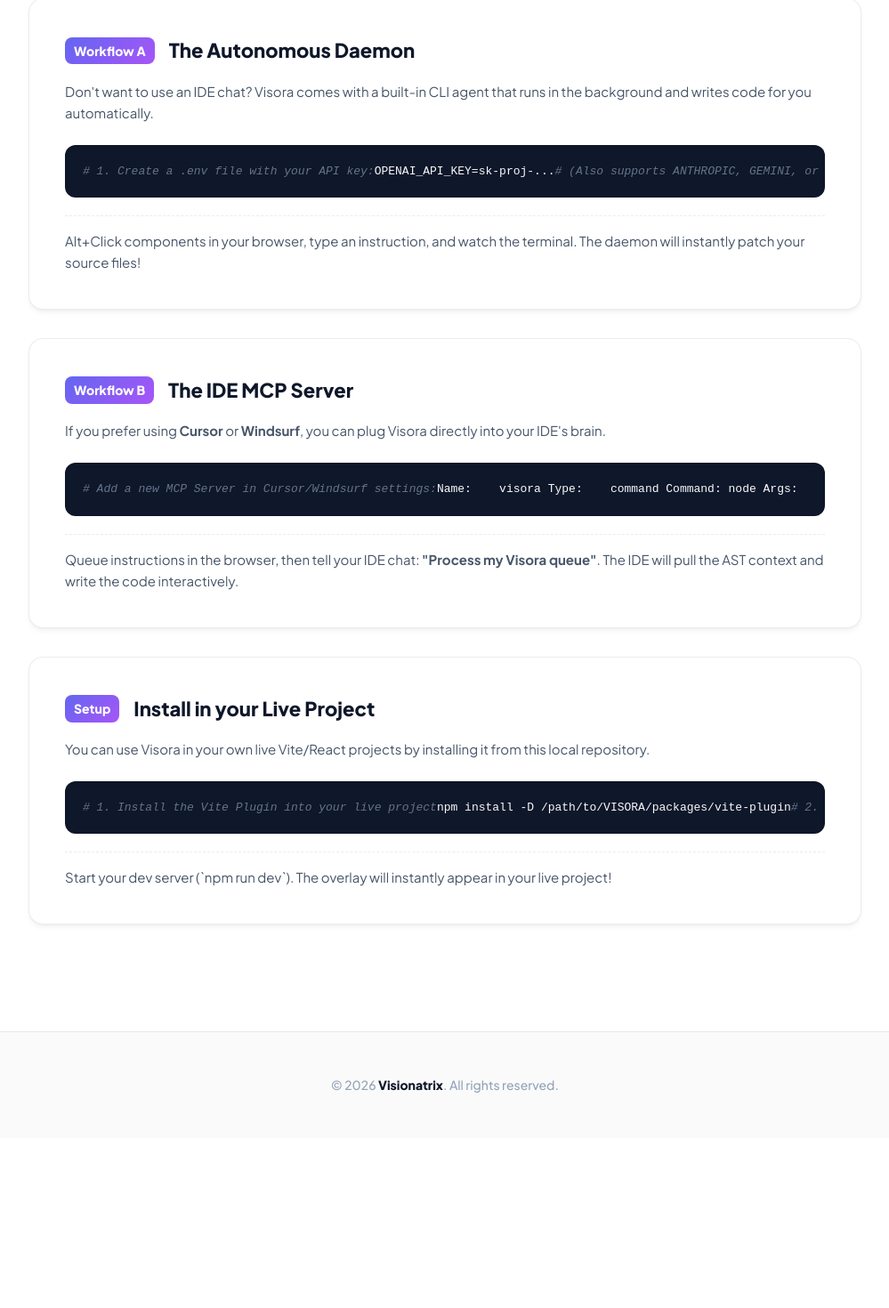
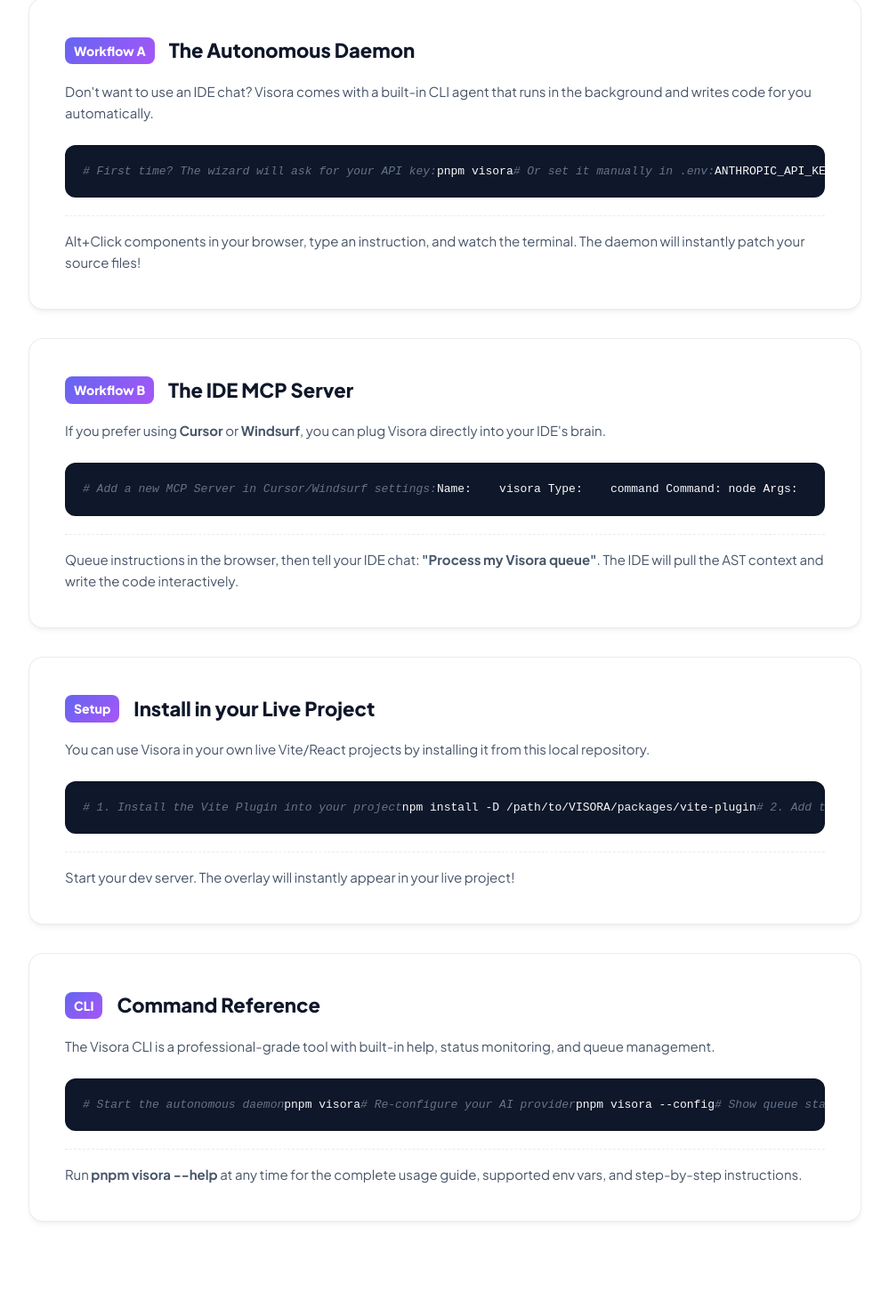
Before and after one commit to yuvrajrathod14/VISORA, a React (Vite) app in the folder apps/demo/: page / in a window 1280 px wide. Shown: the part 1824-3294 px from the top of the page at 89% size, without its empty margins (140-1139 px from the left). Before the commit the page ends 3103 px from the top, so only its background shows below. Built offline with nearby package versions, Linux system fonts and the light colour scheme.

Commit message:
docs: add complete CLI reference to README and demo app Quick Start Guide

```diff
--- a/apps/demo/src/components/HowToUse.tsx
+++ b/apps/demo/src/components/HowToUse.tsx
@@ -19,15 +19,12 @@
           <div className="code-block">
             <pre>
               <code>
-<span className="code-comment"># 1. Create a .env file with your API key:</span>
-OPENAI_API_KEY=sk-proj-...
-<span className="code-comment"># (Also supports ANTHROPIC, GEMINI, or OLLAMA)</span>
-
-<span className="code-comment"># 2. Run the background daemon:</span>
+<span className="code-comment"># First time? The wizard will ask for your API key:</span>
 pnpm visora
 
-<span className="code-comment"># Tip: Change AI provider later by running:</span>
-<span className="code-comment"># pnpm visora --config</span>
+<span className="code-comment"># Or set it manually in .env:</span>
+ANTHROPIC_API_KEY=sk-ant-...
+<span className="code-comment"># Also supports: OPENAI, GEMINI, or OLLAMA</span>
               </code>
             </pre>
           </div>
@@ -52,8 +49,8 @@
 Name:    visora
 Type:    command
 Command: node
-Args:    /absolute/path/to/VISORA/packages/mcp-server/dist/index.js
-Env:     VISORA_PROJECT_ROOT=/absolute/path/to/VISORA
+Args:    /path/to/VISORA/packages/mcp-server/dist/index.js
+Env:     VISORA_PROJECT_ROOT=/path/to/VISORA
               </code>
             </pre>
           </div>
@@ -62,7 +59,7 @@
           </p>
         </div>
 
-        {/* Live Project Installation Guide */}
+        {/* Live Project Installation */}
         <div className="how-to-card">
           <div className="how-to-step">
             <span className="step-number">Setup</span>
@@ -74,7 +71,7 @@
           <div className="code-block">
             <pre>
               <code>
-<span className="code-comment"># 1. Install the Vite Plugin into your live project</span>
+<span className="code-comment"># 1. Install the Vite Plugin into your project</span>
 npm install -D /path/to/VISORA/packages/vite-plugin
 
 <span className="code-comment"># 2. Add to vite.config.ts</span>
@@ -86,7 +83,44 @@
             </pre>
           </div>
           <p className="step-footer">
-            Start your dev server (`npm run dev`). The overlay will instantly appear in your live project!
+            Start your dev server. The overlay will instantly appear in your live project!
+          </p>
+        </div>
+
+        {/* CLI Reference */}
+        <div className="how-to-card">
+          <div className="how-to-step">
+            <span className="step-number">CLI</span>
+            <h3>Command Reference</h3>
+          </div>
+          <p>
+            The Visora CLI is a professional-grade tool with built-in help, status monitoring, and queue management.
+          </p>
+          <div className="code-block">
+            <pre>
+              <code>
+<span className="code-comment"># Start the autonomous daemon</span>
+pnpm visora
+
+<span className="code-comment"># Re-configure your AI provider</span>
+pnpm visora --config
+
+<span className="code-comment"># Show queue status across workspace</span>
+pnpm visora --status
+
+<span className="code-comment"># Clear completed/failed tasks</span>
+pnpm visora --clear
+
+<span className="code-comment"># Show full help page</span>
+pnpm visora --help
+
+<span className="code-comment"># Show version</span>
+pnpm visora --version
+              </code>
+            </pre>
+          </div>
+          <p className="step-footer">
+            Run <strong>pnpm visora --help</strong> at any time for the complete usage guide, supported env vars, and step-by-step instructions.
           </p>
         </div>
       </div>
```
Also changed, not shown: 1 other file (tests, documents, lock files or other folders).
